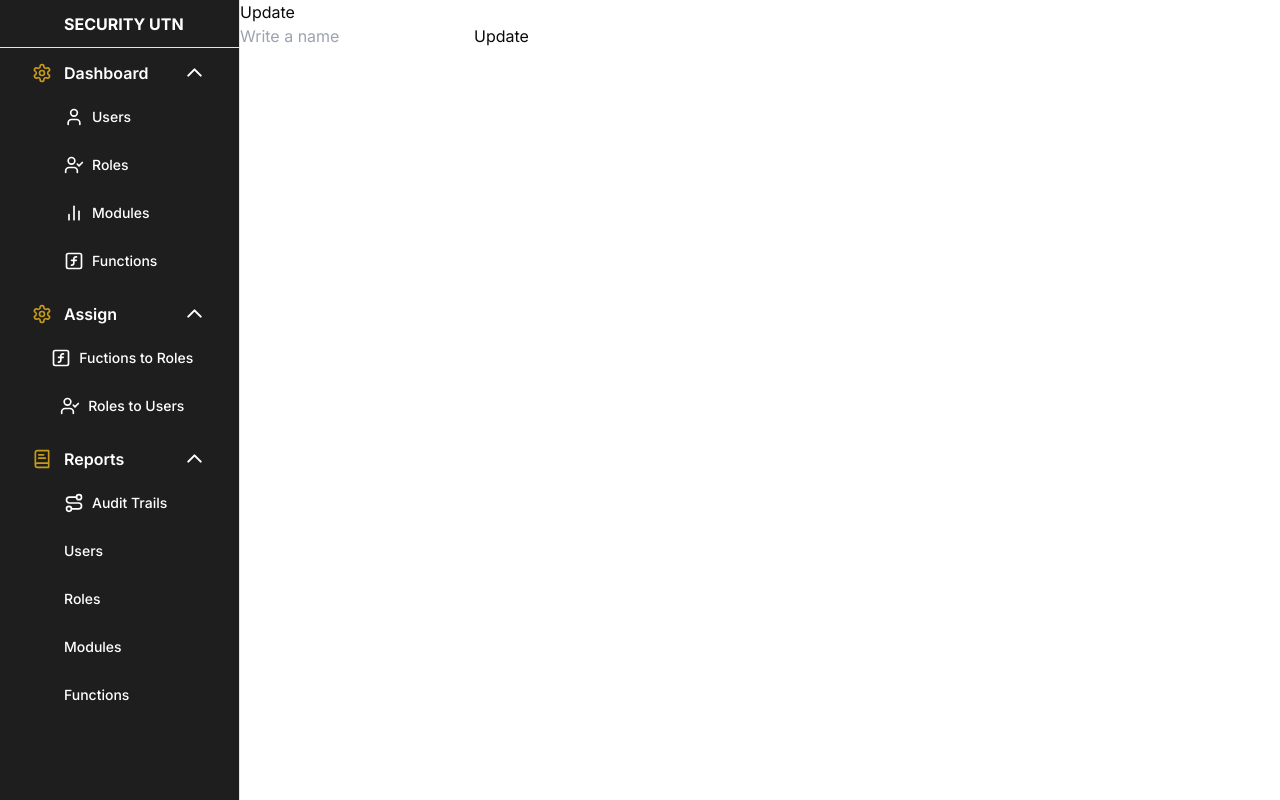
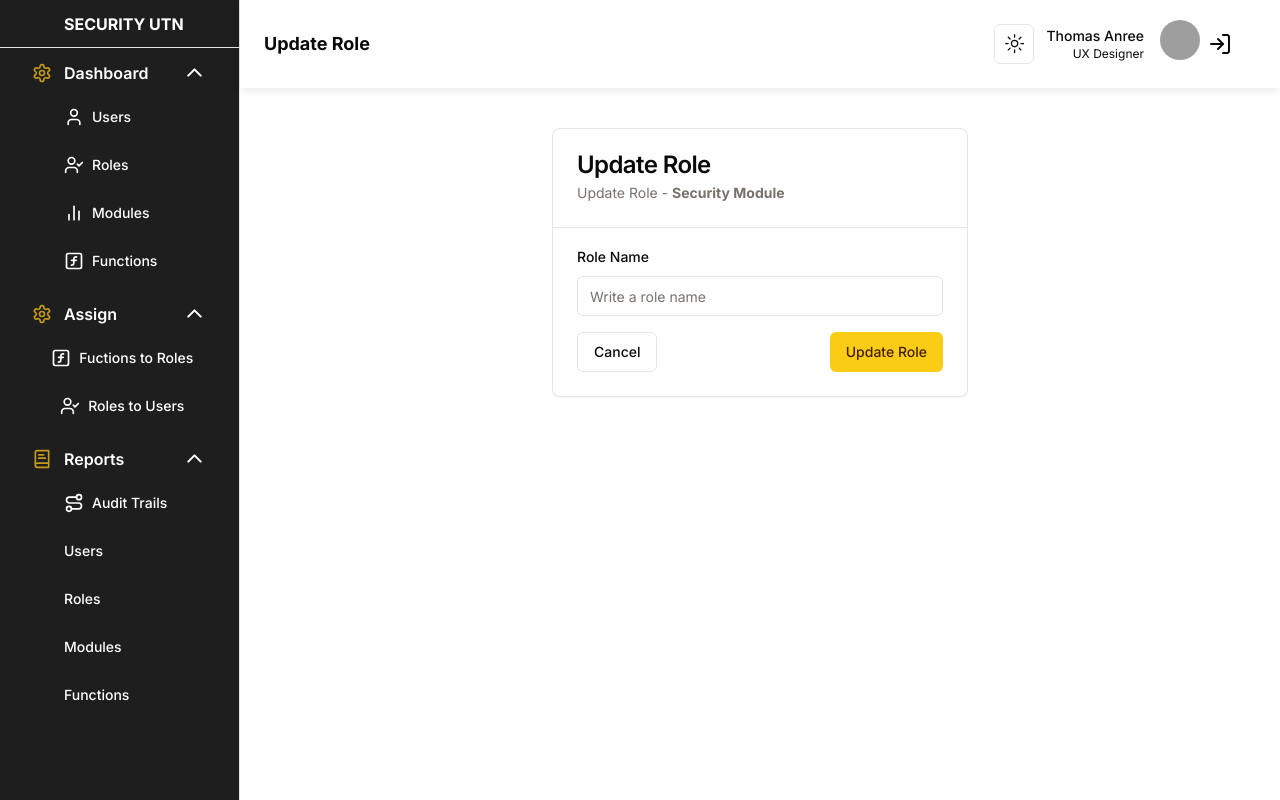
Before and after one commit to FranklinLeandroEnriquez/security-next, a Next.js app: page /dashboard/role/update/1 in a window 1280 px wide. Built offline with nearby package versions, Linux system fonts and the light colour scheme; no server answers; grey boxes are pictures that could not be loaded.

Commit message:
role forms

```diff
--- a/src/app/dashboard/role/create/page.tsx
+++ b/src/app/dashboard/role/create/page.tsx
@@ -6,6 +6,33 @@ import { ErrorResponse, ValidationErrorResponse } from "@/types/shared/Validatio
 import { useRouter } from "next/navigation"
 import { useEffect, useState } from "react"
 
+import { zodResolver } from "@hookform/resolvers/zod"
+import { useForm } from "react-hook-form"
+import * as z from "zod"
+
+import { Button } from "@/components/ui/button"
+import {
+    Form,
+    FormControl,
+    FormField,
+    FormItem,
+    FormLabel,
+    FormMessage,
+} from "@/components/ui/form"
+import Header from "@/components/Header"
+
+import {
+    Card,
+    CardContent,
+    CardDescription,
+    CardHeader,
+    CardTitle,
+} from "@/components/ui/card"
+
+import { Input } from "@/components/ui/input"
+import { toast } from "sonner"
+import path from "path"
+
 export default function RoleCreateForm() {
     const [role, setRole] = useState<CreateRoleRequest>({} as CreateRoleRequest)
     const [errors, setErrors] = useState<ValidationErrorResponse | null>(null)
@@ -13,61 +40,96 @@ export default function RoleCreateForm() {
 
     const router = useRouter()
 
-    const onSubmit = async (e: any) => {
-        e.preventDefault()
+    const onSubmit = async (values: z.infer<typeof formSchema>) => {
         try {
-            await createRole(role).then(async (res) => {
+            const res = await createRole(values)
             if (res.status === 201) {
+                toast.success("Role created successfully")
                 return router.push("/dashboard/role")
             }
 
-                await res.json().then((data: ValidationErrorResponse) => {
+            const data: ValidationErrorResponse = await res.json()
             if (data.error == 'ValidationException') {
                 setErrorResponse(null)
-                        return setErrors(data)
-                    }
-
+                setErrors(data)
+                toast.error(data.message.toString())
+            } else {
                 setErrors(null)
-                    return setErrorResponse({
+                setErrorResponse({
                     error: data.error,
                     message: data.message.toString(),
                     statusCode: data.statusCode,
                     path: data.path,
-                        date: data.date,
+                    date: data.date
                 })
+                toast.error(data.message.toString())
+            }
+        } catch (err) {
+            if(err instanceof Error){
+                toast.error(err.message.toString())
+            } else{
+                toast.error("An error has occurred")
+            }
+        }
+    }
+
+    const formSchema = z.object({
+        name: z.string().min(5, {
+            message: "Name must be at least 5 characters long",
+        }).max(50,{
+            message: "Name must be less than 50 characters long",
+        }),
 
     })
 
-            }).catch((err) => {
-                return window.alert('Error')
+    const form = useForm<z.infer<typeof formSchema>>({
+        resolver: zodResolver(formSchema),
+        defaultValues: {
+            name: "",
+        }
     })
-        } catch (error) {
-            window.alert(error)
-        }
-    }
-
     return (
-        <div>
-            <h1>Crear</h1>
-
-            {errorResponse?.message}
-
-            <form onSubmit={onSubmit}>
-                {errors?.message?.find((err) => err.field === 'name')?.errors}
-                <input
-                    type="text"
-                    placeholder="Write a name"
-                    onChange={(e) => setRole({ ...role, name: e.target.value })}
-                    value = {role.name}
-                    required
+        <>
+            <Header title="Create Role" />
+            <div className="flex justify-center items-center mt-10">
+                <Card className="w-[40%]">
+                    <CardHeader>
+                        <CardTitle>Create Role</CardTitle>
+                        <CardDescription>Role Creation - Security Module</CardDescription>
+                    </CardHeader>
+                    <CardContent>
+                        <Form {...form}>
+                            <form onSubmit={form.handleSubmit(onSubmit)} className="space-y-4">
+                                <FormField
+                                    control={form.control}
+                                    name="name"
+                                    render={({ field }) => (
+                                        <FormItem>
+                                            <FormLabel htmlFor="name">Name</FormLabel>
+                                            <FormControl>
+                                                <Input
+                                                    placeholder="Name..."
+                                                    {...field}
                                                 />
-
-                <input
+                                            </FormControl>
+                                            <FormMessage />
+                                        </FormItem>
+                                    )}
+                                />
+                                <div className="flex justify-end">
+                                    <Button variant="outline" type="button" onClick={()=> router.push("/dashboard/role")}>Cancel</Button>
+                                    <Button
                                         type="submit"
                                         value="Save"
-                />
+                                    >Create</Button>
+                                </div>
                             </form>
+                        </Form>
+                    </CardContent>
+                </Card>
             </div>
+        </>
+
     )
 
 }
--- a/src/app/dashboard/role/update/[id]/page.tsx
+++ b/src/app/dashboard/role/update/[id]/page.tsx
@@ -1,91 +1,156 @@
 'use client'
 
-import {getRole, updateRole} from "@/services/Role/RoleService"
-import {CreateRoleRequest} from "@/types/Role/CreateRoleRequest"
-import {UpdateRoleRequest} from "@/types/Role/UpdateRoleRequest"
-import {ErrorResponse, ValidationErrorResponse} from "@/types/shared/ValidationError"
-import {useRouter} from "next/navigation"
-import {use, useEffect, useState} from "react"
+import { getRole, updateRole } from "@/services/Role/RoleService"
+import { UpdateRoleRequest } from "@/types/Role/UpdateRoleRequest"
+import { ErrorResponse, ValidationErrorResponse } from "@/types/shared/ValidationError"
+import { useRouter } from "next/navigation"
+import { useEffect, useState } from "react"
 
-export default function RoleUpdateForm({params}: any) {
+import Header from "@/components/Header"
+import React from 'react'
+
+import { zodResolver } from "@hookform/resolvers/zod"
+import { useForm } from "react-hook-form"
+import * as z from "zod"
+
+import { Button } from "@/components/ui/button"
+import {
+    Form,
+    FormControl,
+    FormField,
+    FormItem,
+    FormLabel,
+    FormMessage,
+} from "@/components/ui/form"
+
+import {
+    Card,
+    CardContent,
+    CardDescription,
+    CardHeader,
+    CardTitle,
+} from "@/components/ui/card"
+import { Input } from "@/components/ui/input"
+import { toast } from "sonner"
+
+export default function RoleUpdateForm({ params }: any) {
 
     const [role, setRole] = useState<UpdateRoleRequest>({} as UpdateRoleRequest)
     const [errors, setErrors] = useState<ValidationErrorResponse | null>(null)
     const [errorResponse, setErrorResponse] = useState<ErrorResponse | null>(null)
 
     const router = useRouter()
+    const { id } = params
+
     useEffect(() => {
-        const {id} = params
+        const fetchRole = async () => {
+            try {
+                const res = await getRole(id);
+                if (res.status === 200) {
+                    const data = await res.json();
+                    setRole(data);
+                    form.reset(data);
+                } else {
+                    router.push("/dashboard/role");
+                    toast.error("Role not found");
+                }
+            } catch (err) {
+                toast.error("Error to get role");
+            }
+        }
 
-        getRole(id).then(async (res) => {
+        fetchRole();
+    }, [id]);
+
+    const onSubmit = async (data: z.infer<typeof formSchema>) => {
+        try {
+            const res = await updateRole(params.id, data)
             if (res.status === 200) {
-                return res.json().then((data) => {
-                    setRole(data)
-                })
-            }
-            router.push("/dashboard/role")
-            return window.alert('Role Not Found')
-        }).catch((err) => {
-            return window.alert('Error')
-        });
-
-    }, []);
-
-    const onSubmit = async (e: any) => {
-        e.preventDefault()
-        try{
-            await updateRole(params.id, role).then(async (res) => {
-                if (res.status === 200) {
-                    return router.push("/dashboard/role")
-                }
-
-                await res.json().then((data: ValidationErrorResponse) => {
-                    if (data.error == 'ValidationException') {
-                        setErrorResponse(null)
-                        return setErrors(data)
-                    }
-
+                toast.success("Role updated successfully")
+                router.push("/dashboard/role")
+            } else {
+                const data: ValidationErrorResponse = await res.json()
+                if (data.error == 'ValidationException') {
+                    setErrorResponse(null)
+                    setErrors(data)
+                    toast.error(data.message.toString())
+                } else {
                     setErrors(null)
-                    return setErrorResponse({
+                    setErrorResponse({
                         error: data.error,
                         message: data.message.toString(),
                         statusCode: data.statusCode,
                         path: data.path,
-                        date: data.date,
+                        date: data.date
                     })
+                    toast.error(data.message.toString())
+                }
+            }
 
-                })
 
-            }).catch((err) => {
-                return window.alert('Error')
-            })
-        } catch (error) {
-            window.alert(error)
+        } catch (err) {
+            if (err instanceof Error) {
+                toast.error(err.message)
+            }
         }
     }
 
+    const formSchema = z.object({
+        name: z.string().min(3, {
+            message: "Name must be at least 3 characters long",
+        }).max(50, {
+            message: "Name must be less than 50 characters long",
+        }),
+        status: z.boolean(),
+    })
+
+    const form = useForm<z.infer<typeof formSchema>>({
+        resolver: zodResolver(formSchema),
+        defaultValues: {
+            name: "",
+            status: true,
+        }
+    })
+
     return (
-        <div>
-            <h1>Update</h1>
+        <>
+            <Header title="Update Role" />
+            <div className="flex justify-center items-center mt-10">
+                <Card className="w-[40%]">
+                    <CardHeader>
+                        <CardTitle>Update Role</CardTitle>
+                        <CardDescription>Update Role - <strong>Security Module</strong></CardDescription>
+                    </CardHeader>
+                    <div data-aria-orientation="horizontal" role="none" className="shrink-0 mb-4 bg-border h-[1px] w-full"></div>
+                    <CardContent>
+                        <Form {...form}>
+                            <form onSubmit={form.handleSubmit(onSubmit)} className="space-y-4">
+                                <FormField
+                                    control={form.control}
+                                    name="name"
+                                    render={({ field }) => (
+                                        <FormItem>
+                                            <FormLabel>Role Name</FormLabel>
+                                            <FormControl>
+                                                <Input placeholder="Write a role name"{...field} />
+                                            </FormControl>
+                                            <FormMessage />
+                                        </FormItem>
+                                    )}
+                                />
 
-            {errorResponse?.message}
-
-            <form onSubmit={onSubmit}>
-                {errors?.message?.find((err) => err.field === 'name')?.errors}
-                <input
-                    type="text"
-                    placeholder="Write a name"
-                    onChange={(e) => setRole({...role, name: e.target.value})}
-                    value={role.name}
-                    required
-                />
-
-                <input
-                    type="submit"
-                    value="Update"
-                />
-            </form>
-        </div>
+                                <div className="flex justify-between">
+                                    <Button variant="outline" type="button" onClick={() => router.push("/dashboard/role")}>
+                                        Cancel
+                                    </Button>
+                                    <Button type="submit">Update Role</Button>
+                                </div>
+                            </form>
+                        </Form>
+                    </CardContent>
+                </Card>
+            </div>
+        </>
     )
 
 }
```
Also changed, not shown: src/app/dashboard/role/page.tsx (+8 -5 lines). Lines whose indentation alone changed are shown as unchanged.
